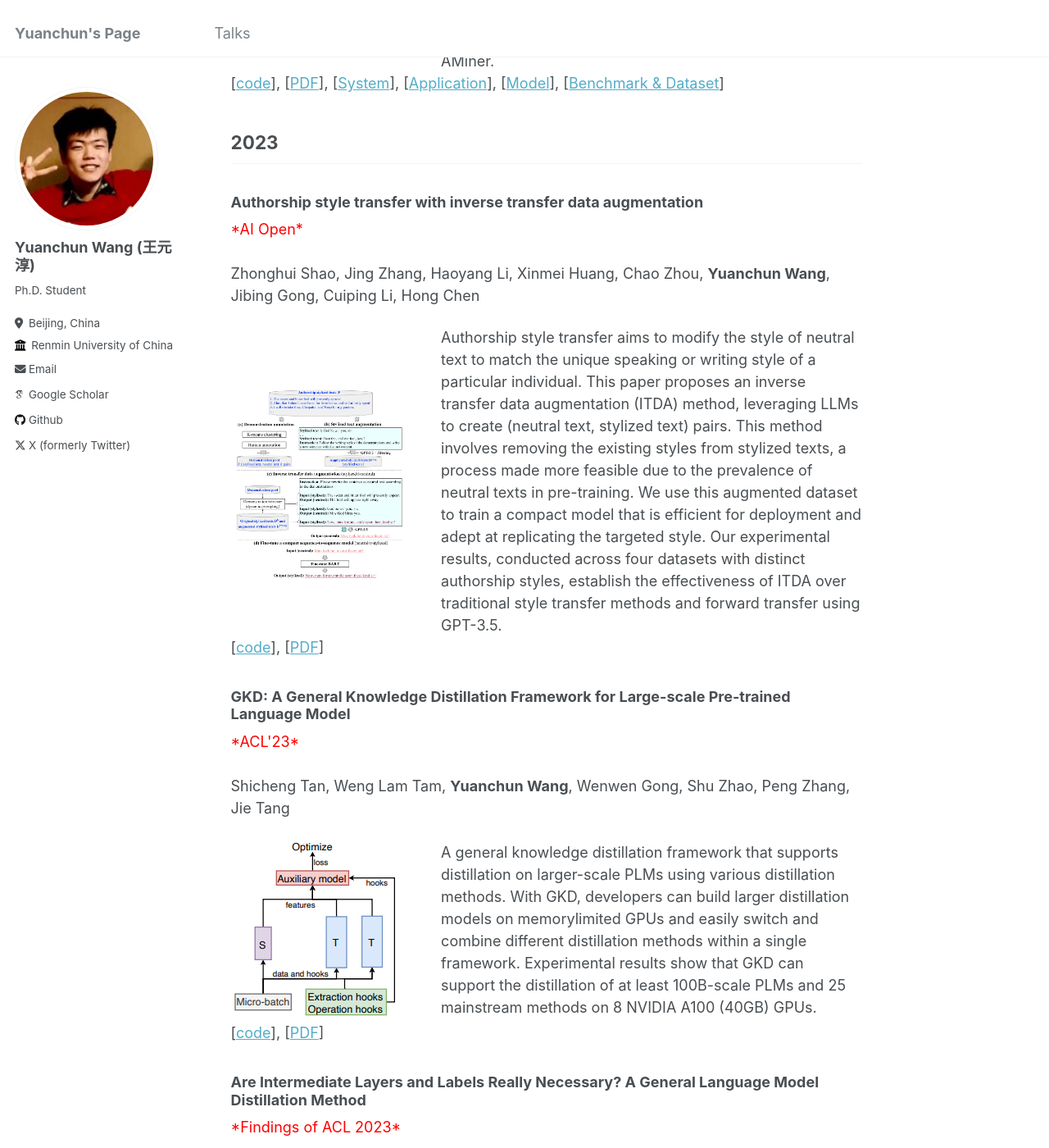
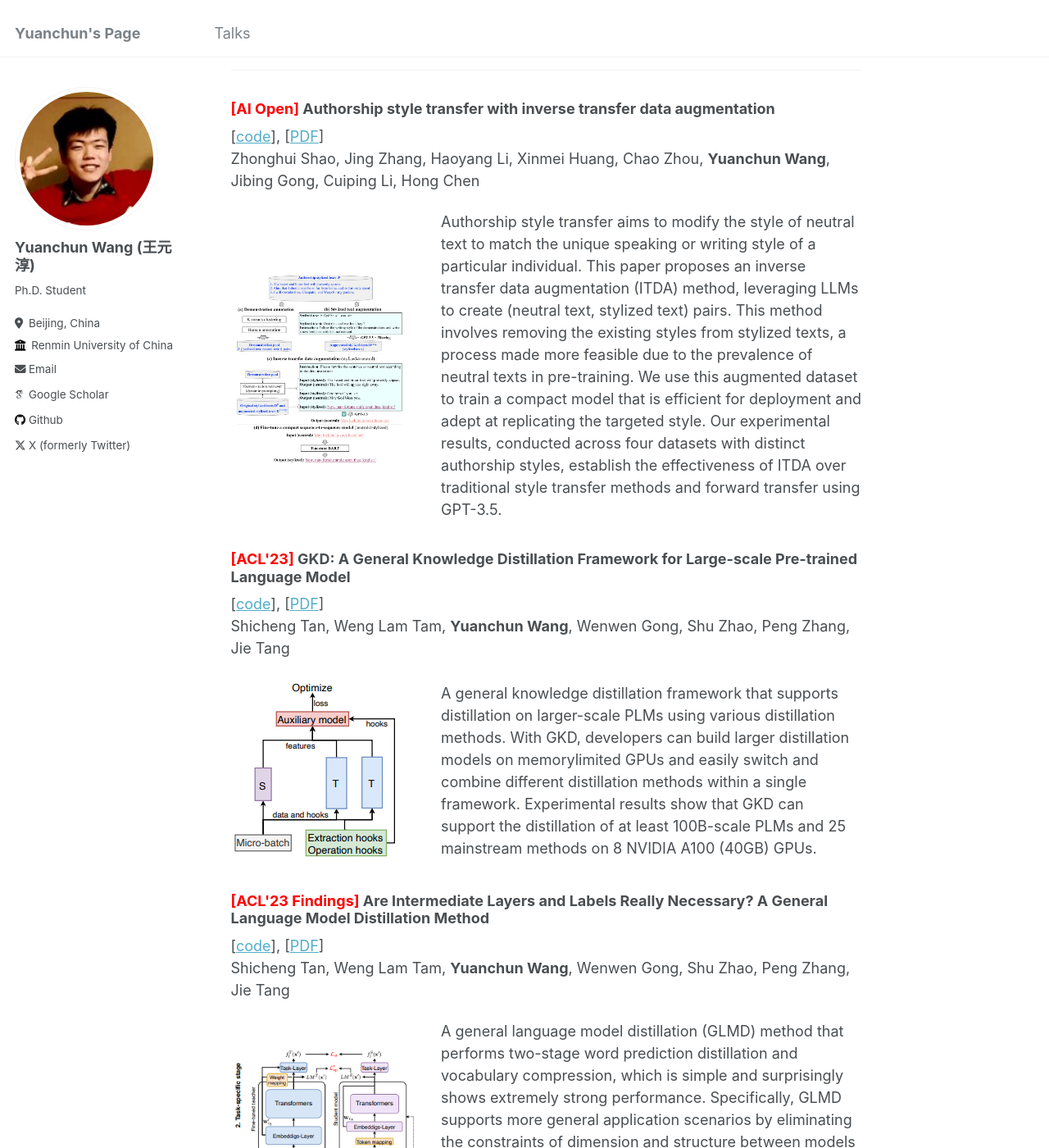
Before and after one commit to WangYC-99/WangYC-99.github.io, a Jekyll site: the page built from _pages/about.md, in a window 1280 px wide and 1400 px high, scrolled down 2692 px. Shown: the whole window at 82% size. Built offline with Jekyll 4.4.1, drawn with Linux system fonts in a browser that asks for light colours; some web fonts are replaced; some of the changed text lies outside the part shown.

Commit message:
add venue to title

```diff
--- a/_pages/about.md
+++ b/_pages/about.md
@@ -43,10 +43,9 @@ Drop me an email if you are interested.
         The teacher, assistants and even classmates in traditional classrooms are replaced by LLM Agents. In MAIC, every student is envolved in a personal virtual classroom and given a unique learning experience. This project will continue to evolve, ultimately aiming to establish a comprehensive open platform that supports and unifies research, technology, and applications in exploring the possibilities of online education in the era of large model AI to construct an AI-augmented classroom, balancing scalability with adaptivity.
     </div>
 </div>
-[[PDF](https://arxiv.org/pdf/2409.03512v1)]
 
-### R-Eval: A Unified Toolkit for Evaluating Domain Knowledge of Retrieval Augmented Large Language Models
-<font color=red>*KDD'24*</font>
+### <font color=red>[KDD'24]</font> R-Eval: A Unified Toolkit for Evaluating Domain Knowledge of Retrieval Augmented Large Language Models
+[[code](https://github.com/THU-KEG/R-Eval)], [[PDF](https://arxiv.org/pdf/2406.11681)]
 <br> Shangqing Tu * and **Yuanchun Wang** *, Jifan Yu, Yuyang Xie, Yaran Shi, Xiaozhi Wang, Jing Zhang, Lei Hou, Juanzi Li
 <div style="display: flex; align-items: center;">
     <div style="flex: 1;">
@@ -59,10 +58,9 @@ Drop me an email if you are interested.
         * Extensibility: The domain-agnostic design of R-Eval makes it easy to evaluate Retrieval Augmented Large Language Models on new domain based on our framework.
     </div>
 </div>
-[[code](https://github.com/THU-KEG/R-Eval)], [[PDF](https://arxiv.org/pdf/2406.11681)]
 
-### SoAy: A Solution-based LLM API-using Methodology for Academic Information Seeking
-<font color=red>*KDD'25*</font>
+### <font color=red>[KDD'25]</font> SoAy: A Solution-based LLM API-using Methodology for Academic Information Seeking
+[[code](https://github.com/RUCKBReasoning/SoAy)], [[PDF](https://arxiv.org/pdf/2405.15165)], [[System](https://soay.aminer.cn)], [[Application](https://chatglm.cn/main/gdetail/65bf5a99396389a73ace9352)], [[Model](https://huggingface.co/frederickwang99/soayllama_v2_7b)], [[Benchmark & Dataset](https://huggingface.co/datasets/frederickwang99/SoAyBench)]
 <br> **Yuanchun Wang**, Jifan Yu, Zijun Yao, Jing Zhang, Yuyang Xie, Shangqing Tu, Yiyang Fu, Youhe Feng, Jinkai Zhang, Jingyao Zhang, Bowen Huang, Yuanyao Li, Huihui Yuan, Lei Hou, Juanzi Li, Jie Tang
 <div style="display: flex; align-items: center;">
     <div style="flex: 1;">
@@ -76,13 +74,11 @@ Drop me an email if you are interested.
         To evaluate SoAy, we introduce SoAyBench, an evaluation benchmark accompanied by SoAyEval, built upon a cloned environment of APIs from AMiner.
     </div>
 </div>
-[[code](https://github.com/RUCKBReasoning/SoAy)], [[PDF](https://arxiv.org/pdf/2405.15165)], [[System](https://soay.aminer.cn)], [[Application](https://chatglm.cn/main/gdetail/65bf5a99396389a73ace9352)], [[Model](https://huggingface.co/frederickwang99/soayllama_v2_7b)], [[Benchmark & Dataset](https://huggingface.co/datasets/frederickwang99/SoAyBench)]
-
 
 ## 2023
 
-### Authorship style transfer with inverse transfer data augmentation
-<font color=red>*AI Open*</font>
+### <font color=red>[AI Open]</font> Authorship style transfer with inverse transfer data augmentation
+[[code](https://github.com/Vicky-Shao/ITDA)], [[PDF](https://www.sciencedirect.com/science/article/pii/S2666651024000135)]
 <br> Zhonghui Shao, Jing Zhang, Haoyang Li, Xinmei Huang, Chao Zhou, **Yuanchun Wang**, Jibing Gong, Cuiping Li, Hong Chen
 <div style="display: flex; align-items: center;">
     <div style="flex: 1;">
@@ -99,10 +95,9 @@ Drop me an email if you are interested.
         transfer using GPT-3.5.
     </div>
 </div>
-[[code](https://github.com/Vicky-Shao/ITDA)], [[PDF](https://www.sciencedirect.com/science/article/pii/S2666651024000135)]
 
-### GKD: A General Knowledge Distillation Framework for Large-scale Pre-trained Language Model
-<font color=red>*ACL'23*</font>
+### <font color=red>[ACL'23]</font> GKD: A General Knowledge Distillation Framework for Large-scale Pre-trained Language Model
+[[code](https://github.com/aitsc/GLMKD)], [[PDF](https://aclanthology.org/2023.acl-industry.15.pdf)]
 <br> Shicheng Tan, Weng Lam Tam, **Yuanchun Wang**, Wenwen Gong, Shu Zhao, Peng Zhang, Jie Tang
 <div style="display: flex; align-items: center;">
     <div style="flex: 1;">
@@ -114,10 +109,9 @@ Drop me an email if you are interested.
         Experimental results show that GKD can support the distillation of at least 100B-scale PLMs and 25 mainstream methods on 8 NVIDIA A100 (40GB) GPUs.
     </div>
 </div>
-[[code](https://github.com/aitsc/GLMKD)], [[PDF](https://aclanthology.org/2023.acl-industry.15.pdf)]
 
-### Are Intermediate Layers and Labels Really Necessary? A General Language Model Distillation Method
-<font color=red>*Findings of ACL 2023*</font>
+### <font color=red>[ACL'23 Findings] </font>Are Intermediate Layers and Labels Really Necessary? A General Language Model Distillation Method
+[[code](https://github.com/aitsc/GLMKD)], [[PDF](https://aclanthology.org/2023.findings-acl.614.pdf)]
 <br> Shicheng Tan, Weng Lam Tam, **Yuanchun Wang**, Wenwen Gong, Shu Zhao, Peng Zhang, Jie Tang
 <div style="display: flex; align-items: center;">
     <div style="flex: 1;">
@@ -129,12 +123,12 @@ Drop me an email if you are interested.
         Meanwhile, based on the long-tailed distribution of word frequencies in the data, GLMD designs a strategy of vocabulary compression through decreasing vocabulary size instead of dimensionality.
     </div>
 </div>
-[[code](https://github.com/aitsc/GLMKD)], [[PDF](https://aclanthology.org/2023.findings-acl.614.pdf)]
+
 
 ## 2022
 
-### NHGMI: Heterogeneous graph multi-view infomax with node-wise contrasting samples selection
-<font color=red>*Knowledge-Based Systems*</font>
+### <font color=red>[KBS]</font> NHGMI: Heterogeneous graph multi-view infomax with node-wise contrasting samples selection
+[[code](https://github.com/KennyNH/NHGMI)], [[PDF](https://www.sciencedirect.com/science/article/abs/pii/S0950705124001552)]
 <br> Qing Li, Hang Ni and **Yuanchun Wang**
 <div style="display: flex; align-items: center;">
     <div style="flex: 1;">
```
Also changed, not shown: other parts of _pages/about.md (+1 -2 lines).
